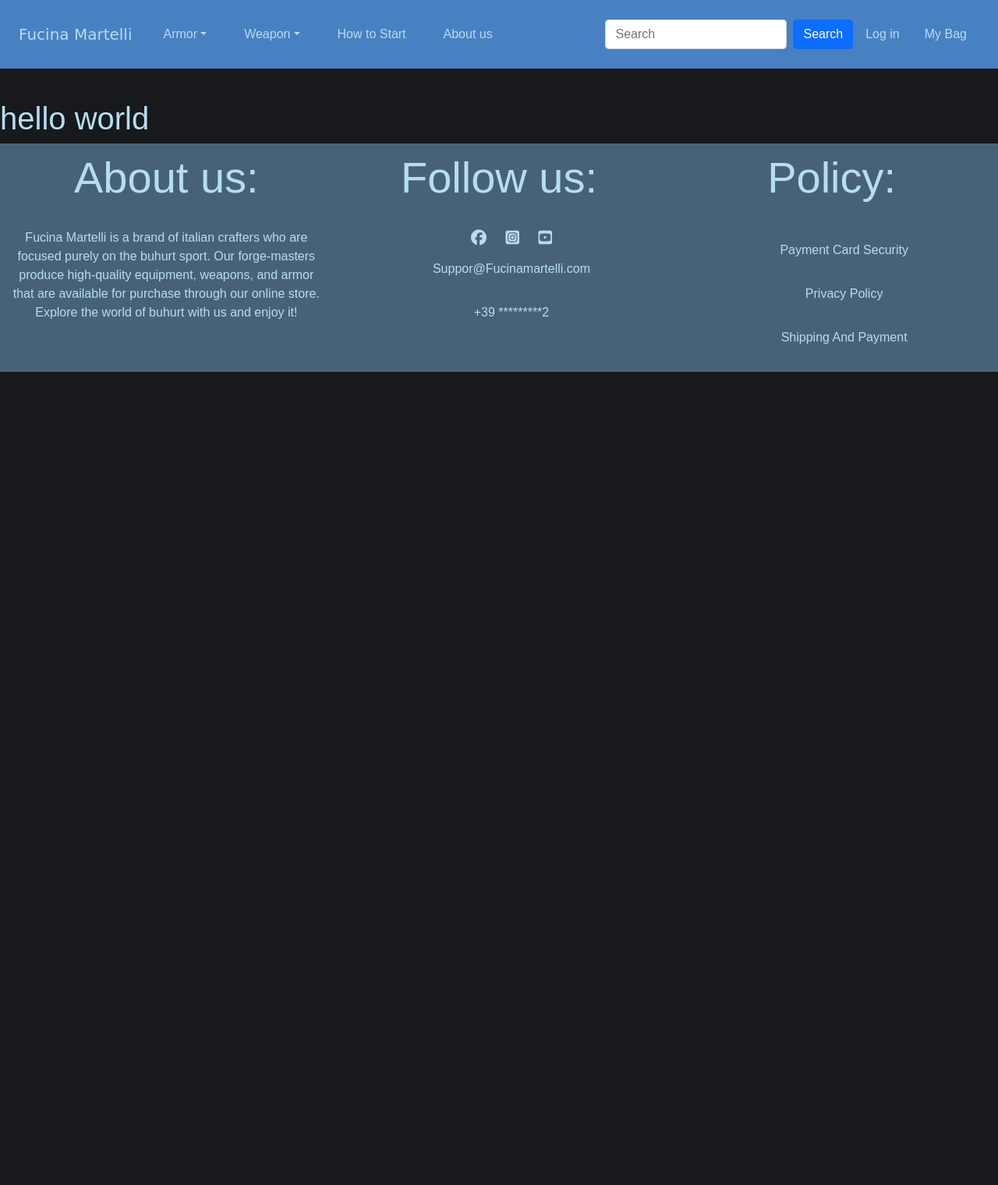
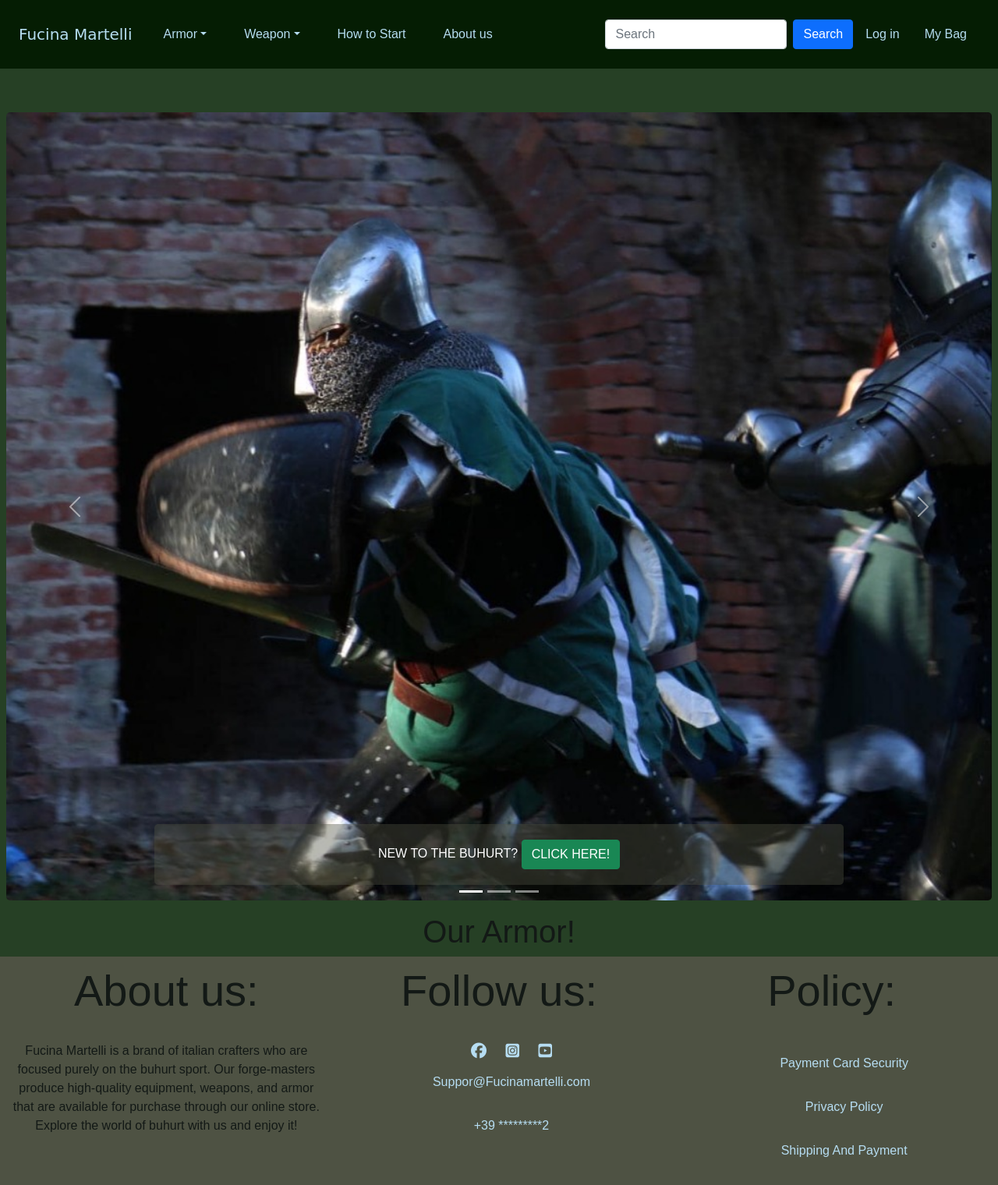
Before and after one commit to Code-Institute-Submissions/latorreandrea-fucina_martelli_MayResub, a Django app: page / in a window 1280 px wide. Shown: the whole page at 78% size. Before the commit the page ends 477 px from the top, so only its background shows below. Run offline with Django 3.2, Linux system fonts and the light colour scheme; some libraries are stand-ins or nearby versions; some web fonts are replaced.

Commit message:
set up header carousel

```diff
--- a/home/templates/home/index.html
+++ b/home/templates/home/index.html
@@ -7,5 +7,7 @@
 
 
 {% block content %}
-<h1>hello world</h1>
+{% include 'includes/header-carousel.html' %}
+
+<h1 class="text-center"> Our Armor!</h1>
 {% endblock %}
--- /dev/null
+++ b/home/templates/includes/header-carousel.html
@@ -0,0 +1,40 @@
+<!-- Carousel -->
+<div id="demo" class="carousel slide" data-bs-ride="carousel">
+
+    <!-- Indicators/dots -->
+    <div class="carousel-indicators">
+        <button type="button" data-bs-target="#demo" data-bs-slide-to="0" class="active"></button>
+        <button type="button" data-bs-target="#demo" data-bs-slide-to="1"></button>
+        <button type="button" data-bs-target="#demo" data-bs-slide-to="2"></button>
+    </div>
+
+    <!-- The slideshow/carousel -->
+    <div class="carousel-inner">
+        <div class="carousel-item active">
+            <img src="media/rg.jpeg" alt="Los Angeles" class="d-block w-100">
+            <div class="carousel-caption">NEW TO THE BUHURT?
+                <a href="#" class="btn btn-success">CLICK HERE!</a>
+            </div>
+        </div>
+        <div class="carousel-item">
+            <img src="media/lf.jpeg" alt="Armour Shop" class="d-block w-100">
+            <div class="carousel-caption">GET YOR ARMOR!
+                <a href="#" class="btn btn-success">CLICK HERE!</a>
+            </div>
+        </div>
+        <div class="carousel-item">
+            <img src="media/rg1.jpeg" alt="New York" class="d-block w-100">
+            <div class="carousel-caption">NEW OFFERS FOR YOU!
+                <a href="#" class="btn btn-success">CLICK HERE!</a>
+            </div>
+        </div>
+    </div>
+
+    <!-- Left and right controls/icons -->
+    <button class="carousel-control-prev" type="button" data-bs-target="#demo" data-bs-slide="prev">
+        <span class="carousel-control-prev-icon"></span>
+    </button>
+    <button class="carousel-control-next" type="button" data-bs-target="#demo" data-bs-slide="next">
+        <span class="carousel-control-next-icon"></span>
+    </button>
+</div>
--- a/static/css/style.css
+++ b/static/css/style.css
@@ -12,8 +12,8 @@
     position: absolute;
     top: 8em;
     font-family: 'Signika Negative', sans-serif;
-    color: #B6DDF2;
-    background-color: #17191C;
+    color: #131916;
+    background-color: #264025;
 }
 
 /* from Bulma */
@@ -47,7 +47,7 @@
 
 /* ---------- nav bar */
 .bg-nav {
-    background-color: #4881C1;
+    background-color: #051D03;
 
 }
 
@@ -60,10 +60,26 @@
     color: #17191C;
 }
 
+/* ----------- header carousel */
+.carousel.slide {
+    padding: 1rem .5rem;
+}
+
+.carousel-caption {
+    background-color: rgba(78, 82, 67, 0.4);
+    border-radius: 5px;
+}
+
+
+.carousel-item img {
+    border-radius: 5px;
+
+}
+
 /* ----------- footer */
 
 footer {
-    background-color: #476276;
+    background-color: #4E5243;
     width: 100%;
     text-align: center;
     padding-top: 10px;
```
Also changed, not shown: media/lf.jpeg (added), media/rg.jpeg (added), media/rg1.jpeg (added).
